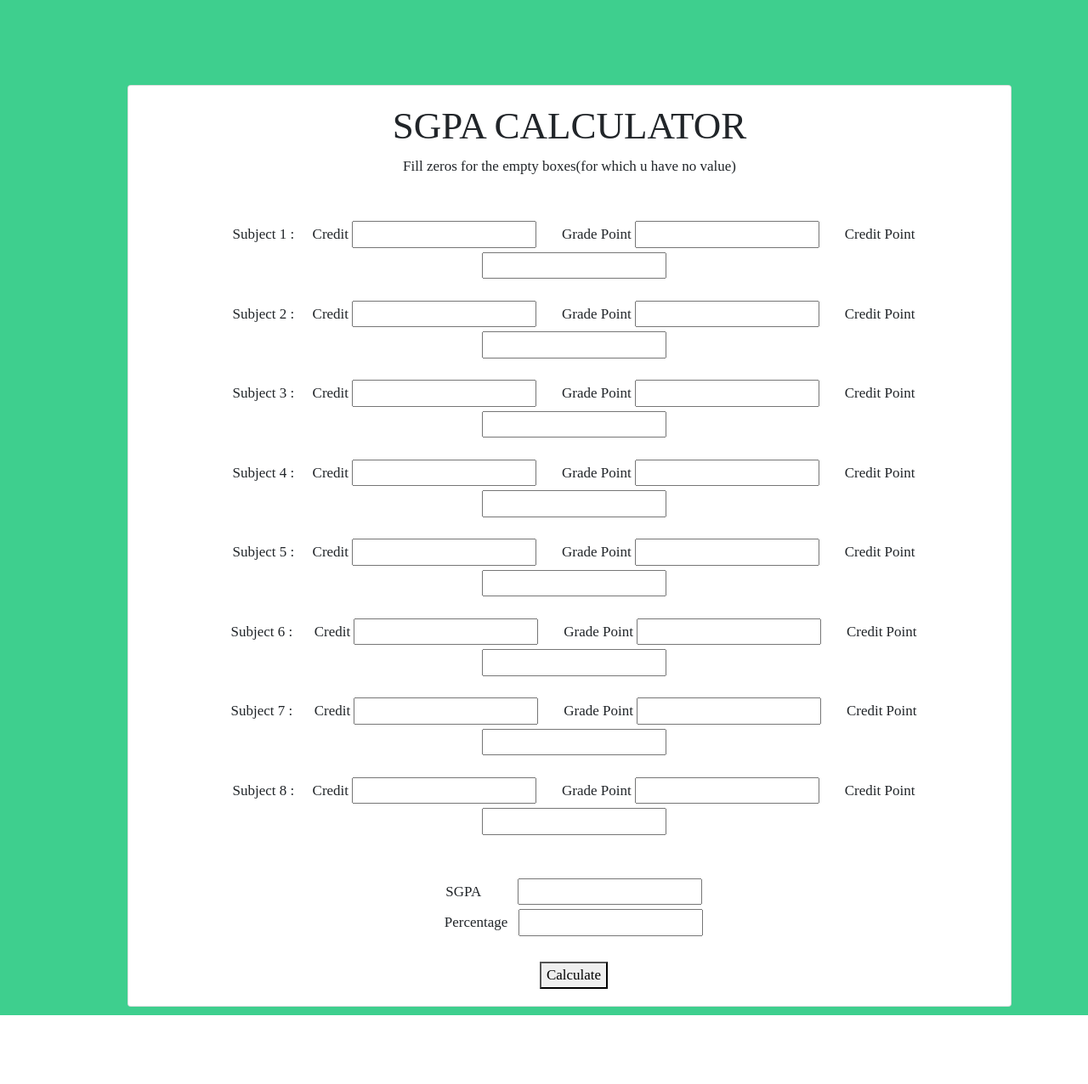
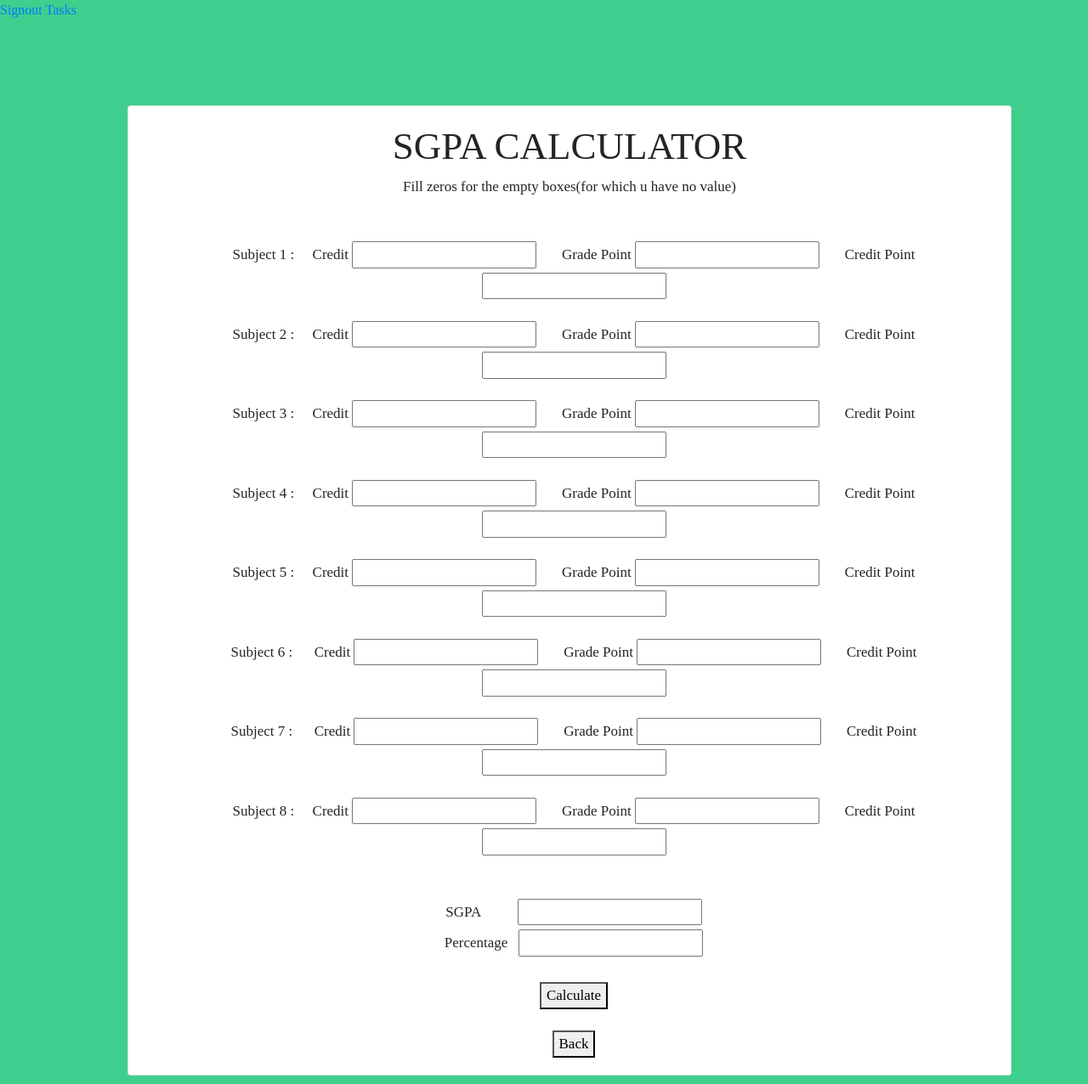
Before and after one commit to ShivaniRavi97/Attendance-Tracker, a Django app: template templates/sgpa.html in a window 1280 px wide. Shown: the whole page at 85% size. Before the commit the page ends 1195 px from the top, so only its background shows below. Run offline with Django 3.2, Linux system fonts and the light colour scheme; the template is opened without the code that fills it, so the values that code supplies are empty; some libraries are stand-ins or nearby versions.

Commit message:
sgpa n cgpa final

```diff
--- a/templates/sgpa.html
+++ b/templates/sgpa.html
@@ -9,11 +9,25 @@
 		<script src="https://ajax.googleapis.com/ajax/libs/jquery/3.3.1/jquery.min.js"></script>
 		<script src="https://cdnjs.cloudflare.com/ajax/libs/popper.js/1.14.3/umd/popper.min.js"></script>
 		<script src="https://maxcdn.bootstrapcdn.com/bootstrap/4.1.3/js/bootstrap.min.js"></script>
+		  <script src="https://ajax.googleapis.com/ajax/libs/jquery/3.3.1/jquery.min.js"></script>
+  <script src="https://maxcdn.bootstrapcdn.com/bootstrap/3.3.7/js/bootstrap.min.js"></script>
 		<link rel="stylesheet" type="text/css" href="{% static "css/sgpa.css" %}">
+		<link href="https://fonts.googleapis.com/css?family=Acme|Quicksand|Signika|Vollkorn" rel="stylesheet">
 	</head>
-	<body  class="gradient-background-header transparent-header front-page "  id="page-top" >
+	<body>
+<div class="topnav" id="myTopnav">
+ <a href="/signout/">Signout</a>
+  <a href="/task/">Tasks</a>
+
+
+  <a href="javascript:void(0);" class="icon" onclick="myFunction()">
+    <i class="fa fa-bars"></i>
+  </a>
+</div>
+
+
+	<div  class="gradient-background-header transparent-header front-page "  id="page-top" >
 		<div class="container">
-
 			<div class="card">
 				<div class="card-body">
 					<h1>SGPA CALCULATOR</h1>
@@ -85,6 +99,11 @@
 
 						<br><br>
 						<button type="submit" name="Submit" value="Submit">Calculate
+						</button><br><br>
+
+					</form>
+					<form action="/task/">
+					<button type="submit" name="Submit" value="Submit">Back
 						</button>
 
 					</form>
@@ -92,5 +111,16 @@
 			</div>
 		</div>
 	</div>
+</div>
+<script>
+function myFunction() {
+    var x = document.getElementById("myTopnav");
+    if (x.className === "topnav") {
+        x.className += " responsive";
+    } else {
+        x.className = "topnav";
+    }
+}
+</script>
 				</body>
 			</html>
```
Also changed, not shown: templates/cgpa.html (+30 -2 lines).
